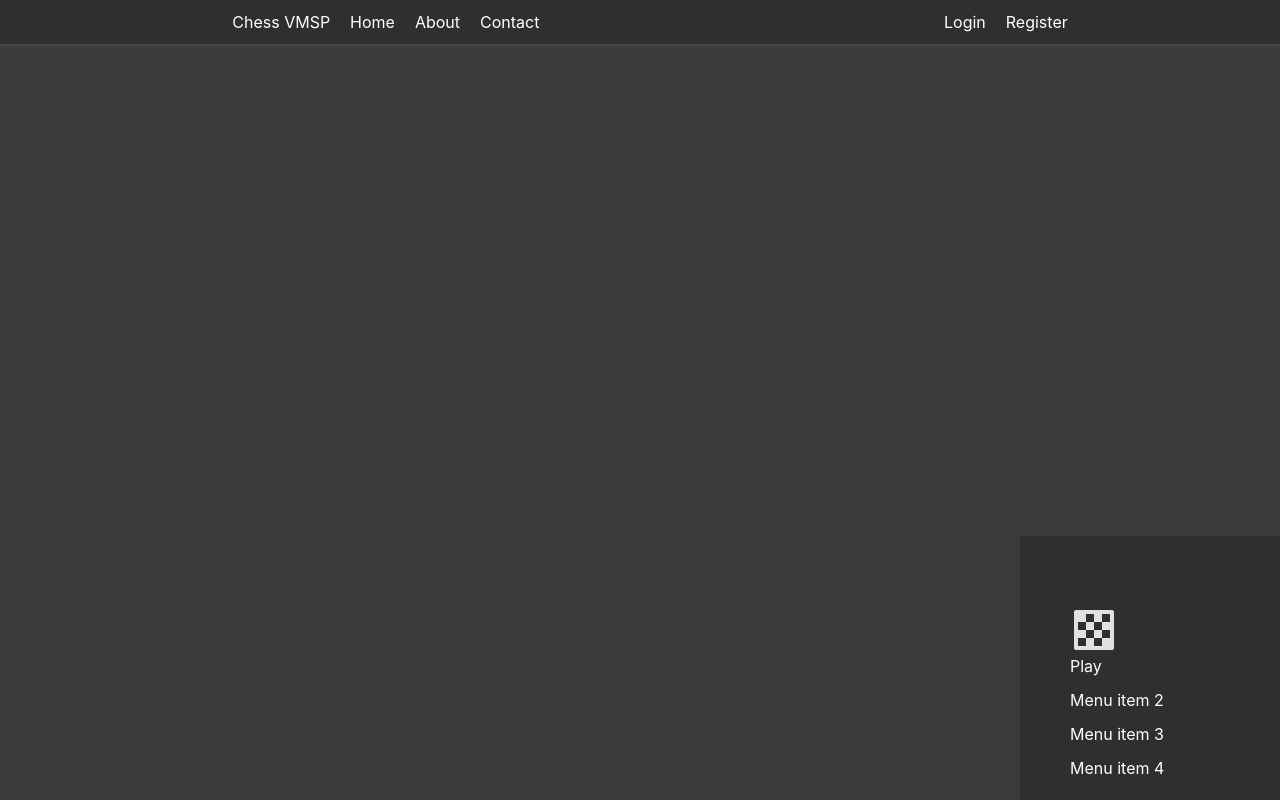
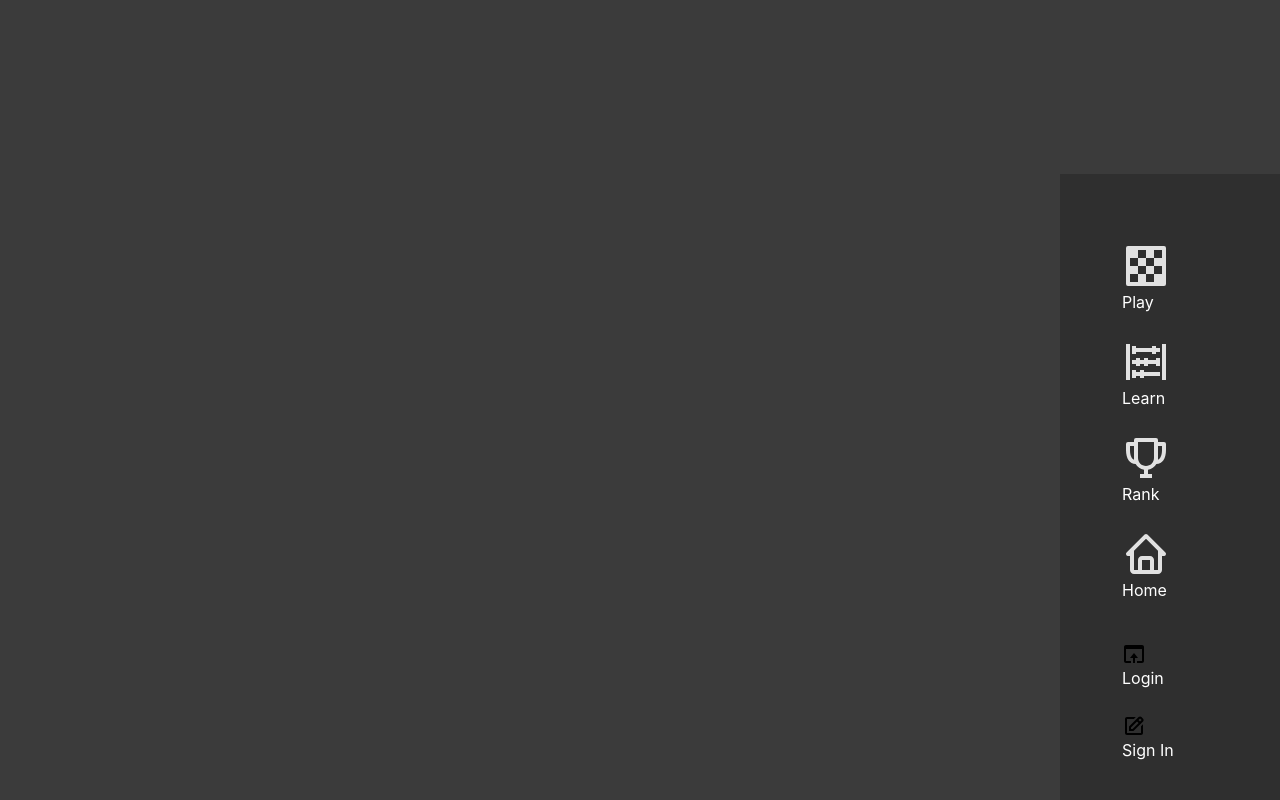
Before and after one commit to leofab/chess-vue-mongo-springboot, a Vue app: page / in a window 1280 px wide. Built offline with nearby package versions, Linux system fonts and the light colour scheme.

Commit message:
side bar final

```diff
--- a/src/App.vue
+++ b/src/App.vue
@@ -4,6 +4,6 @@ import SideBar from './components/SideBar.vue';
 </script>
 
 <template>
-  <Topbar />
+<!--  <Topbar />-->
   <SideBar />
 </template>
--- a/src/components/SideBar.vue
+++ b/src/components/SideBar.vue
@@ -1,7 +1,8 @@
 <template>
         <div class="sidebar">
             <ul>
-        <li><a href="#"><svg xmlns="http://www.w3.org/2000/svg"
+                <li><a href="#">
+                    <svg xmlns="http://www.w3.org/2000/svg"
                          width="48" height="48" viewBox="0 0 24 24"
                          style="fill: rgba(225, 225, 225, 1);transform: ;msFilter:;">
                         <path d="M21 2H3a1 1 0 0 0-1 1v18a1 1 0 0 0 1 1h18a1 1 0 0 0 1-1V3a1 1 0 0 0-1-1zm-1 6h-4v4h4v4h-4v4h-4v-4H8v4H4v-4h4v-4H4V8h4V4h4v4h4V4h4v4z">
@@ -10,9 +11,48 @@
                     </svg>
                     Play</a>
                 </li>
-        <li><a href="#">Menu item 2</a></li>
-        <li><a href="#">Menu item 3</a></li>
-        <li><a href="#">Menu item 4</a></li>
+                <li><a href="#">
+                    <svg xmlns="http://www.w3.org/2000/svg"
+                         width="48" height="48" viewBox="0 0 24 24"
+                         style="fill: rgba(225, 225, 225, 1);transform: ;msFilter:;">
+                        <path d="M2 3h2v18H2zm18 0h2v18h-2zM5 13h2v1h2v-1h2v1h2v-1h4v1h2v-4h-2v1h-4v-1h-2v1H9v-1H7v1H5zm0-9v4h2V7h8v1h2V7h2V5h-2V4h-2v1H7V4zm0 13v3h2v-1h2v1h2v-1h8v-2h-8v-1H9v1H7v-1H5z">
+
+                        </path></svg>
+                    Learn</a></li>
+                <li><a href="#">
+                    <svg xmlns="http://www.w3.org/2000/svg"
+                         width="48" height="48" viewBox="0 0 24 24"
+                         style="fill: rgba(225, 225, 225, 1);transform: ;msFilter:;">
+                        <path d="M21 4h-3V3a1 1 0 0 0-1-1H7a1 1 0 0 0-1 1v1H3a1 1 0 0 0-1 1v3c0 4.31 1.799 6.91 4.819 7.012A6.001 6.001 0 0 0 11 17.91V20H9v2h6v-2h-2v-2.09a6.01 6.01 0 0 0 4.181-2.898C20.201 14.91 22 12.31 22 8V5a1 1 0 0 0-1-1zM4 8V6h2v6.83C4.216 12.078 4 9.299 4 8zm8 8c-2.206 0-4-1.794-4-4V4h8v8c0 2.206-1.794 4-4 4zm6-3.17V6h2v2c0 1.299-.216 4.078-2 4.83z">
+                        </path>
+                    </svg>
+                    Rank</a></li>
+                <li><a href="#">
+                    <svg xmlns="http://www.w3.org/2000/svg"
+                         width="48" height="48" viewBox="0 0 24 24"
+                         style="fill: rgba(225, 225, 225, 1);transform: ;msFilter:;">
+                        <path d="M3 13h1v7c0 1.103.897 2 2 2h12c1.103 0 2-.897 2-2v-7h1a1 1 0 0 0 .707-1.707l-9-9a.999.999 0 0 0-1.414 0l-9 9A1 1 0 0 0 3 13zm7 7v-5h4v5h-4zm2-15.586 6 6V15l.001 5H16v-5c0-1.103-.897-2-2-2h-4c-1.103 0-2 .897-2 2v5H6v-9.586l6-6z">
+                        </path>
+                    </svg>
+                    Home</a></li>
+            </ul>
+            <ul class="side_login">
+                <li><a href="#">
+                    <svg xmlns="http://www.w3.org/2000/svg"
+                         width="24" height="24" viewBox="0 0 24 24"
+                         style="fill: rgba(0, 0, 0, 1);transform: ;msFilter:;">
+                        <path d="M20 3H4c-1.103 0-2 .897-2 2v14c0 1.103.897 2 2 2h5v-2H4V7h16v12h-5v2h5c1.103 0 2-.897 2-2V5c0-1.103-.897-2-2-2z"></path><path d="M13 21v-5h3l-4-5-4 5h3v5z">
+                    </path>
+                    </svg>
+                    Login</a></li>
+                <li><a href="#">
+                    <svg xmlns="http://www.w3.org/2000/svg"
+                         width="24" height="24" viewBox="0 0 24 24"
+                         style="fill: rgba(0, 0, 0, 1);transform: ;msFilter:;">
+                        <path d="m7 17.013 4.413-.015 9.632-9.54c.378-.378.586-.88.586-1.414s-.208-1.036-.586-1.414l-1.586-1.586c-.756-.756-2.075-.752-2.825-.003L7 12.583v4.43zM18.045 4.458l1.589 1.583-1.597 1.582-1.586-1.585 1.594-1.58zM9 13.417l6.03-5.973 1.586 1.586-6.029 5.971L9 15.006v-1.589z"></path><path d="M5 21h14c1.103 0 2-.897 2-2v-8.668l-2 2V19H8.158c-.026 0-.053.01-.079.01-.033 0-.066-.009-.1-.01H5V5h6.847l2-2H5c-1.103 0-2 .897-2 2v14c0 1.103.897 2 2 2z">
+                    </path>
+                    </svg>
+                    Sign In</a></li>
             </ul>
     </div>
   </template>
@@ -23,6 +63,10 @@
       flex-direction: column;
       justify-items: auto;
   }
+  .side_login{
+  display: flex;
+      flex-direction: column;
+  }
   .sidebar {
     position: fixed;
     right: 0;
@@ -30,17 +74,11 @@
     width: 200px;
     background-color: #2f2f2f;
     color: #fff;
-    padding: 70px 10px 10px 50px;
-  }
-
-  .sidebar ul {
-    list-style: none;
-    margin: 0;
-    padding: 0;
+    padding: 40px 10px 10px 10px;
   }
 
   .sidebar li {
-    margin-bottom: 10px;
+      padding: 12px;
   }
 
   .sidebar a {
@@ -48,3 +86,5 @@
     text-decoration: none;
   }
   </style>
+<script setup lang="ts">
+</script>
--- a/src/components/Topbar.vue
+++ b/src/components/Topbar.vue
@@ -24,14 +24,14 @@
   right: 0;
   background-color: #2f2f2f;
   box-shadow: 0 2px 4px rgba(231, 229, 229, 0.1);
-  padding: 10px 40px 10px 0px;
+  padding: 10px 40px 10px 20px;
   z-index: 999;
 }
 
 
 .topbar__nav {
   display: flex;
-  justify-content: space-around;
+  justify-content: space-between;
 }
 
 .topbar__nav a:hover {
```
Lines whose indentation alone changed are shown as unchanged.
